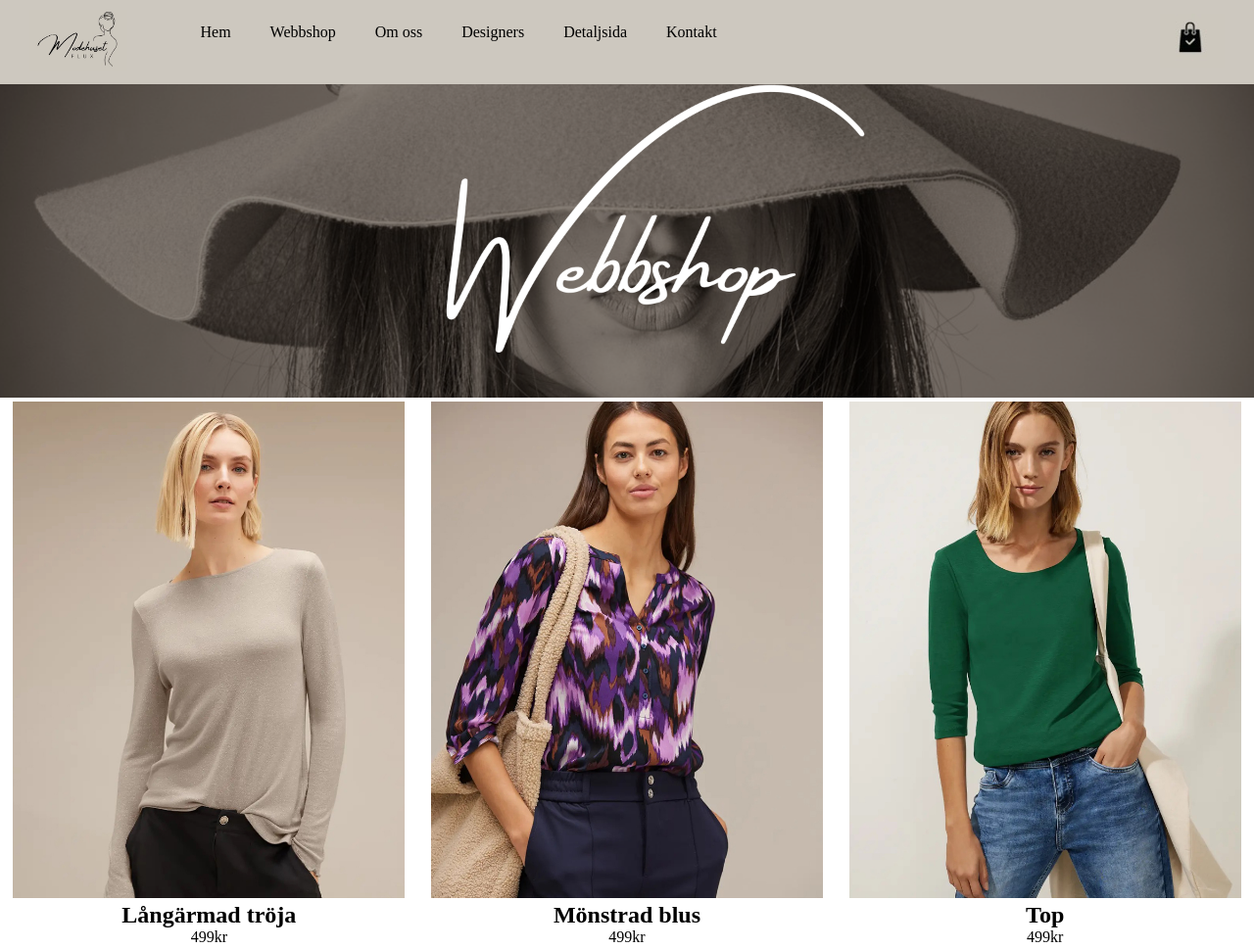
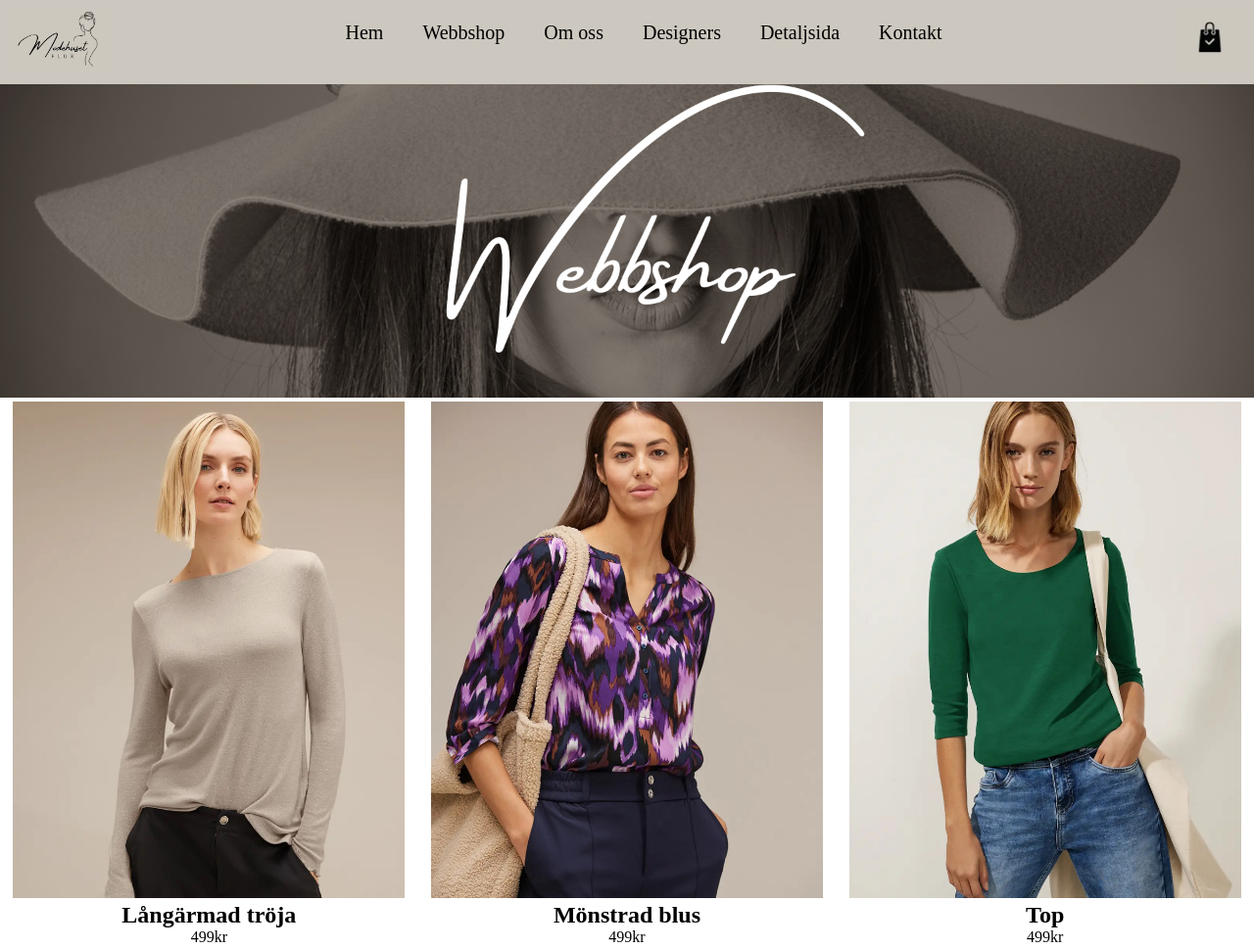
Before and after one commit to Theahaglund/Modehuset-flux-ja, a plain HTML site: page webbshop.html in a window 1280 px wide. Shown: the top 969 px of the page at 98% size. Drawn offline with Linux system fonts and the light colour scheme.

Commit message:
analytic

```diff
--- a/omoss.css
+++ b/omoss.css
@@ -55,7 +55,7 @@
     text-align: center; /* Centrera horisontellt */
     display: flex;
     margin-top: 0cm; /* Flytta korgbilden nedåt med 1 cm */
-    margin-right: 10cm; /* Flytta korgbilden 1 cm från höger sida */
+    margin-right: 0cm; /* Flytta korgbilden 1 cm från höger sida */
     margin-bottom: 0cm; /* Flytta korgbilden 1 cm från höger sida */
   }
   /* navigeringen av menyn till slut */
--- a/webbshop.css
+++ b/webbshop.css
@@ -2,6 +2,21 @@
 * {
   margin: 0;
   padding: 0;
+}
+
+
+ul li {
+list-style: none;
+display: inline-block;
+float: left;
+
+}
+
+ul li a {
+text-decoration: none;
+font-size: 20px;
+font-family: 'Times New Roman', Times, serif, sans-serif;
+background-color: #cdc8bf;
 }
 
 body {
@@ -15,8 +30,12 @@ header {
   display: flex;
   justify-content: space-between;
   align-items: center;
-  padding: 10px 30px;
+  padding: 300px 300px;
+  background-color: #cdc8bf;;
+  color: #fff;
+  padding: 10px;
 }
+
 
 .logo img {
   width: 100px; /* Anpassa storleken efter din logotyp */
@@ -25,6 +44,7 @@ header {
 .nav-container {
   display: flex;
   align-items: center;
+
 }
 
 /* navigeringen av menyn till mitten */
@@ -33,11 +53,11 @@ nav ul {
   text-align: center; /* Centrera horisontellt */
   display: flex;
   margin-top: 0cm; /* Flytta korgbilden nedåt med 1 cm */
-  margin-right: 10cm; /* Flytta korgbilden 1 cm från höger sida */
+  margin-right: 0cm; /* Flytta korgbilden 1 cm från höger sida */
   margin-bottom: 0cm; /* Flytta korgbilden 1 cm från höger sida */
 }
+/* navigeringen av menyn till slut */
 
-/* navigeringen av menyn till slut */
 
   /* Stil för din bannerbild */
   .banner {
@@ -64,15 +84,13 @@ nav a:hover {
 
 /* Lägg till mer marginal mellan meny och bilderna */
 nav {
+  margin-top: 0px;
   margin-bottom: 20px; /* Lägg till valfri marginal mellan menyn och övrigt innehåll */
 }
 
-.content {
-  margin-top: 60px; /* Lägg till valfri marginal mellan övrigt innehåll och övre kant */
-}
 
 .content {
-  margin-top: 60px; /* Lägg till valfri marginal här */
+  margin-top: 100px; /* Lägg till valfri marginal här */
 }
 
 .product-table {
```
Also changed, not shown: index.html (+9 -0 lines), kassa.html (+2 -2 lines), varukorg.jpeg (deleted), varukorg1.jpeg (added), 1 other file.
